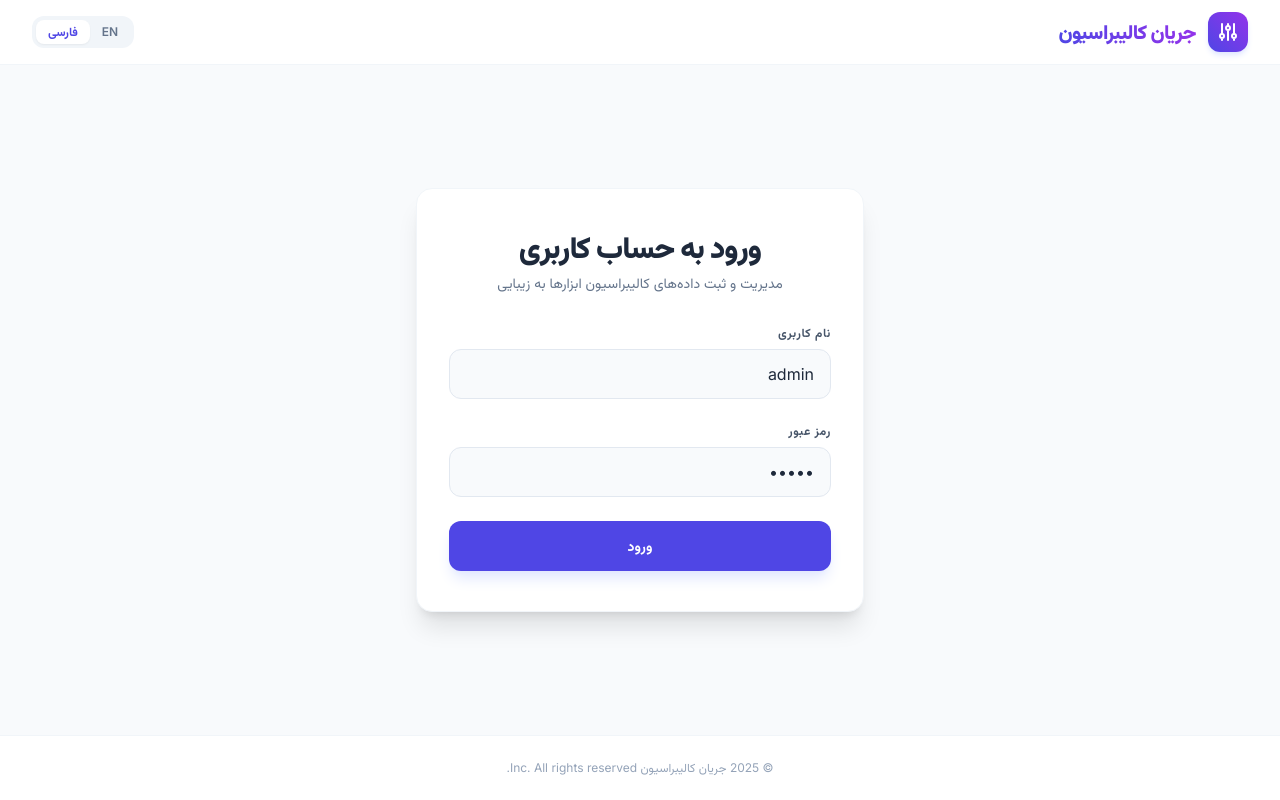
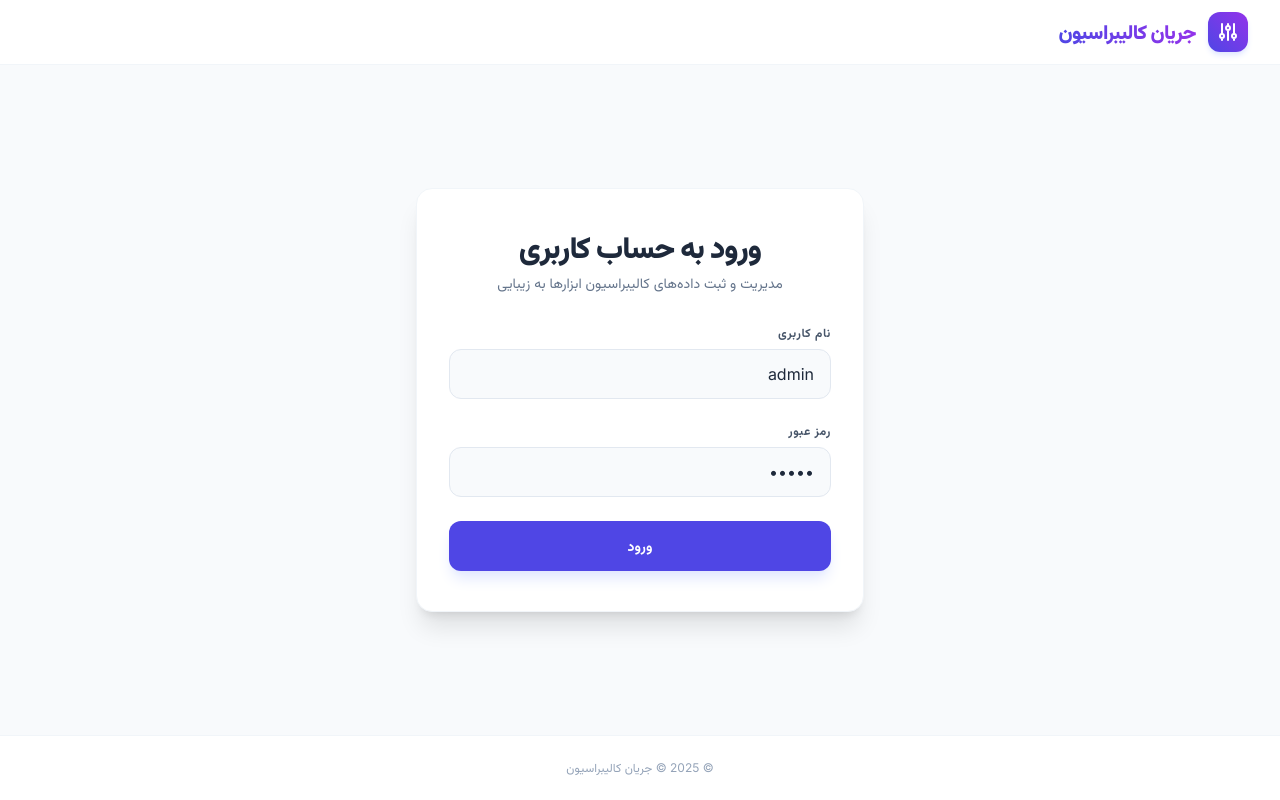
Before and after one commit to mohammadshko/parameters_getter, a FastAPI app: page /login in a window 1280 px wide. Run offline with FastAPI, Linux system fonts and the light colour scheme; some libraries are stand-ins or nearby versions.

Commit message:
Remove language selector and set Persian RTL layout

```diff
--- a/templates/base.html
+++ b/templates/base.html
@@ -1,5 +1,5 @@
 <!DOCTYPE html>
-<html lang="{{ lang if lang else 'en' }}" dir="{{ 'rtl' if lang == 'fa' else 'ltr' }}" class="h-full bg-slate-50">
+<html lang="fa" dir="rtl" class="h-full bg-slate-50">
 <head>
   <meta charset="UTF-8">
   <meta name="viewport" content="width=device-width, initial-scale=1.0">
@@ -49,16 +49,6 @@
 
         <!-- Right Header Items -->
         <div class="flex items-center space-x-4 {% if lang == 'fa' %}space-x-reverse{% endif %}">
-          <!-- Language Selector -->
-          <div class="flex items-center bg-slate-100 p-1 rounded-xl">
-            <a href="/change-lang/en" class="px-3 py-1 rounded-lg text-xs font-semibold transition-all {% if lang == 'en' or not lang %}bg-white text-indigo-600 shadow-sm{% else %}text-slate-500 hover:text-slate-800{% endif %}">
-              EN
-            </a>
-            <a href="/change-lang/fa" class="px-3 py-1 rounded-lg text-xs font-semibold transition-all {% if lang == 'fa' %}bg-white text-indigo-600 shadow-sm{% else %}text-slate-500 hover:text-slate-800{% endif %}">
-              فارسی
-            </a>
-          </div>
-
           {% if user %}
           <div class="hidden md:flex items-center space-x-2 {% if lang == 'fa' %}space-x-reverse{% endif %} text-sm">
             <span class="text-slate-400">{{ text.logged_in_as if text else 'Logged in as' }}</span>
@@ -86,7 +76,7 @@
   <!-- Footer -->
   <footer class="bg-white border-t border-slate-100 py-6">
     <div class="max-w-7xl mx-auto px-4 text-center text-xs text-slate-400">
-      &copy; 2025 {{ text.title if text else 'ConfigFlow' }} Inc. All rights reserved.
+      &copy; 2025 © {{ text.title if text else 'جریان کالیبراسیون' }}
     </div>
   </footer>
 
```
